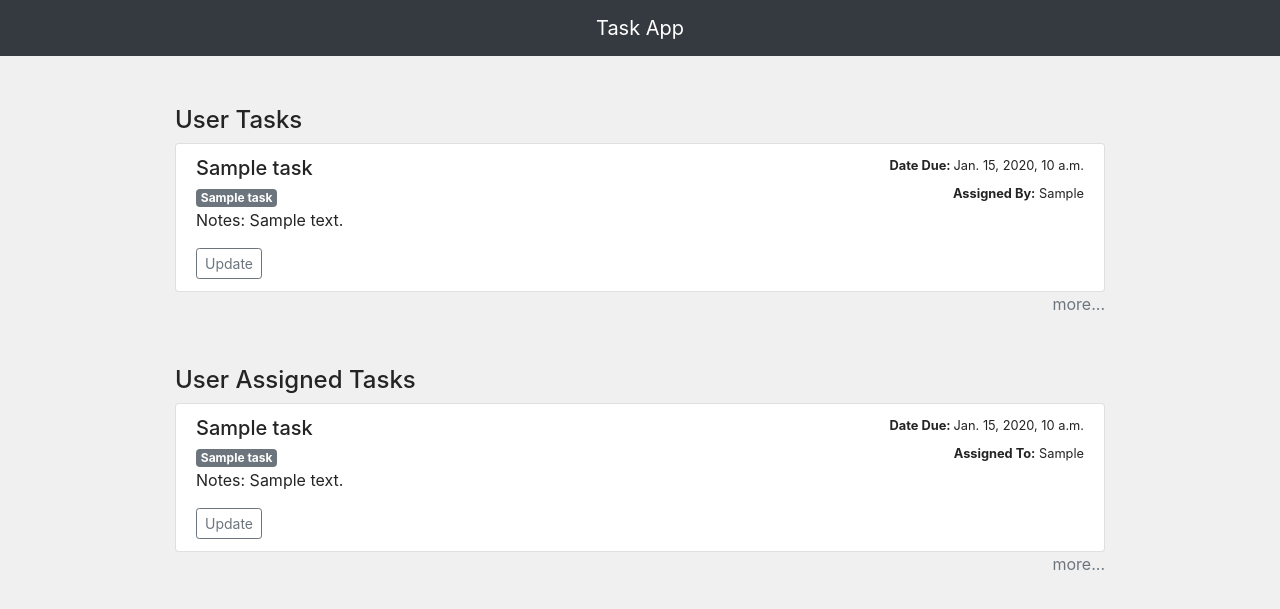
After one commit to the-isf-academy/task-app-django, a Django app: template tasks/templates/task/dashboard.html in a window 1280 px wide. The commit adds this page. Shown: the top 609 px of the page. Run offline with Django 3.2, Linux system fonts and the light colour scheme; the template is opened without the code that fills it: most values are stand-ins (such as "Sample title", 1, 10 or a date in 2020); some libraries are stand-ins or nearby versions.

Commit message:
finalized assigning tasks to others. simplifed code with templates. ux change

```diff
--- a/tasks/models.py
+++ b/tasks/models.py
@@ -13,7 +13,7 @@ class Task(models.Model):
 
     title =  models.CharField(max_length=30)
     label =  models.CharField(max_length=8)
-    notes = models.TextField(editable=True)
+    notes = models.TextField(editable=True, max_length=200)
 
     due_date = models.DateField('Date Due', editable=True)
     pub_date = models.DateTimeField('Date Created',default=now, editable=False)
--- /dev/null
+++ b/tasks/templates/task/dashboard.html
@@ -0,0 +1,44 @@
+{% extends "base.html" %}
+
+
+{% block content %}
+
+
+<div class="container" style="width:75%; margin-bottom: 50px">
+    <h4>User Tasks</h4>
+
+  <ul class="list-group">
+    {% for task in user_tasks %}
+        {% include 'task/tasklist-for-user.html' %}
+    {% endfor %}
+
+    <a href="{% url 'all-tasks-for-user' %} " class="text-secondary" style="text-align: right">more...</a>
+
+</ul>
+
+
+</div>
+
+
+<div class="container" style="width:75%">
+    <h4>User Assigned Tasks</h4>
+  <ul class="list-group">
+    {% for task in user_created_tasks %}
+
+    {% include 'task/tasklist-assigned-by-user.html' %}
+
+    {% endfor %}
+
+    <a href="{% url 'all-tasks-assigned-by-user' %}" class="text-secondary" style="text-align: right">more...</a>
+
+</ul>
+
+
+
+</div>
+
+
+
+
+
+{% endblock %}
--- a/tasks/templates/task/navbar.html
+++ b/tasks/templates/task/navbar.html
@@ -1,10 +1,10 @@
-<nav class="navbar navbar-expand-md navbar-dark"  id="navbar-custon">
+<nav class="navbar navbar-expand-md navbar-dark bg-dark">
   {% if user.is_authenticated %}
 
     <div class="navbar-collapse collapse w-100 order-1 order-md-0 dual-collapse2">
         <ul class="navbar-nav mr-auto">
           <li class="nav-item active">
-            <a class="nav-link" href="{% url 'all-tasks' %}">Home <span class="sr-only">(current)</span></a>
+            <a class="nav-link" href="{% url 'dashboard' %}">Home <span class="sr-only">(current)</span></a>
           </li>
           <li class="nav-item">
             <a class="nav-link" href="{% url 'new-task' %}">New Task</a>
@@ -12,10 +12,11 @@
           <li class="nav-item">
             <a class="nav-link" href="{% url 'archived-task' %}">Archived Tasks</a>
           </li>
+
         </ul>
     </div>
     <div class="mx-auto order-0">
-        <a class="navbar-brand mx-auto" href="{% url 'all-tasks' %}">{{user.username}}'s Tasks   </a>
+        <a class="navbar-brand mx-auto" href="{% url 'dashboard' %}">{{user.username}}'s Tasks   </a>
         <button class="navbar-toggler" type="button" data-toggle="collapse" data-target=".dual-collapse2">
             <span class="navbar-toggler-icon"></span>
         </button>
--- a/tasks/templates/task/taskForm.html
+++ b/tasks/templates/task/taskForm.html
@@ -5,7 +5,7 @@
 
 
 <div class ="d-flex justify-content-center">
-<div class="card" id="form-card">
+<div class="p-2 card" id="form-card">
     <div class="card-body">
       <h4 class="card-title">New Task</h4>
 
@@ -14,7 +14,7 @@
             {% csrf_token %}
             {{ form|crispy }}
 
-            <button type="submit" class="btn btn-primary">Save</button>
+            <button type="submit" class="btn btn-dark">Save</button>
 
         </form>
         </div>
--- a/tasks/templates/task/alltasks.html
+++ b/tasks/templates/task/tasklist-assigned-by-user.html
@@ -1,22 +1,13 @@
-{% extends "base.html" %}
-
-
-{% block content %}
-
-
-<div class="container" style="width:75%">
-  <ul class="list-group">
-    {% for task in tasks %}
-    <ul class="list-group">
+<ul class="list-group">
       <li class="list-group-item">
         <div class="d-flex w-100 justify-content-between">
           <h5 class="mb-1">{{ task }}</h5>
           <small><span style="font-weight: bold;">Date Due: </span> {{ task.due_date }}</small>
         </div>
-        <span class="badge badge-light">{{ task.label }}</span>
+        <span class="badge badge-secondary">{{ task.label }}</span>
 
         {% if task.task_assigned_by %}
-        <small style="float:right"><span style="font-weight: bold;">Assigned By:</span> {{ task.task_assigned_by}}</small>
+        <small style="float:right"><span style="font-weight: bold;">Assigned To:</span> {{ task.task_assigned_to}}</small>
         {% endif %}
 
         <p>Notes: {{task.notes}}</p>
@@ -27,17 +18,3 @@
       </li>
 
     </ul>
-    {% endfor %}
-
-</ul>
-
-{% include 'task/pagination.html' %}
-
-
-</div>
-
-
-
-
-
-{% endblock %}
--- /dev/null
+++ b/tasks/templates/task/tasklist-for-user.html
@@ -0,0 +1,20 @@
+<ul class="list-group">
+    <li class="list-group-item">
+      <div class="d-flex w-100 justify-content-between">
+        <h5 class="mb-1">{{ task }}</h5>
+        <small><span style="font-weight: bold;">Date Due: </span> {{ task.due_date }}</small>
+      </div>
+      <span class="badge badge-secondary">{{ task.label }}</span>
+
+      {% if task.task_assigned_by %}
+      <small style="float:right"><span style="font-weight: bold;">Assigned By:</span> {{ task.task_assigned_by}}</small>
+      {% endif %}
+
+      <p>Notes: {{task.notes}}</p>
+      <a href="{% url 'update-task' pk=task.id %}"><button type="button" class="btn btn-outline-secondary btn-sm">Update</button>
+      </a>
+
+
+    </li>
+
+  </ul>
--- a/tasksite/settings.py
+++ b/tasksite/settings.py
@@ -129,5 +129,5 @@ STATIC_URL = '/static/'
 
 #Change Login Redirect URL
 
-LOGIN_REDIRECT_URL = "all-tasks"
+LOGIN_REDIRECT_URL = "dashboard"
 LOGOUT_REDIRECT_URL = '/' # new
```
Also changed, not shown: tasks/static/task/custom.css (+3 -33 lines), tasks/templates/task/all-tasks-assigned-by-user.html (added, +25 -0 lines), tasks/templates/task/all-tasks-for-user.html (added, +25 -0 lines), tasks/templates/task/welcomeView.html (+15 -5 lines), tasks/urls.py (+6 -2 lines), tasks/views.py (+40 -7 lines), templates/registration/login.html (+7 -2 lines), db.sqlite3, tasks/migrations/0007_auto_20210225_0753.py (added).
